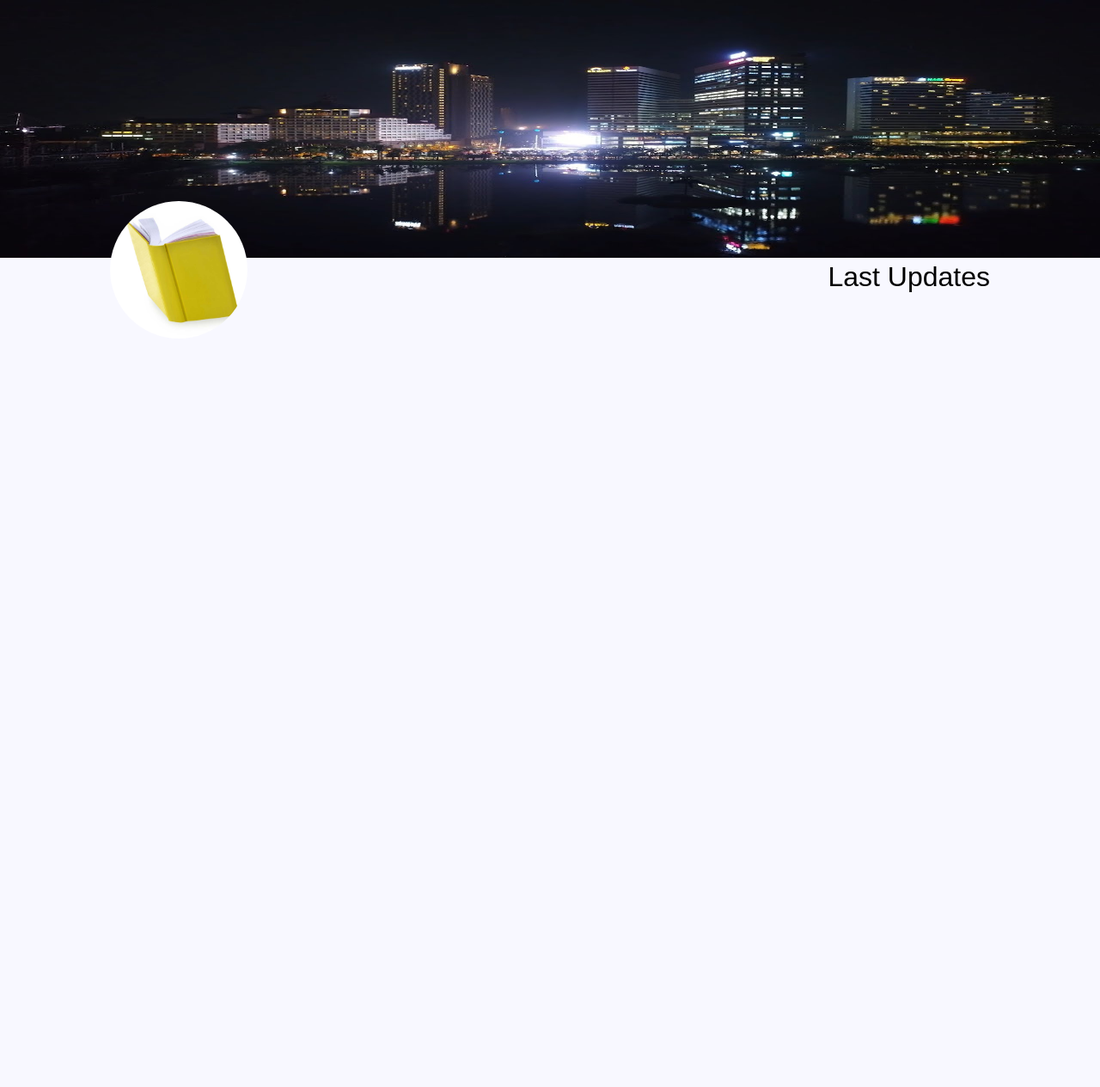
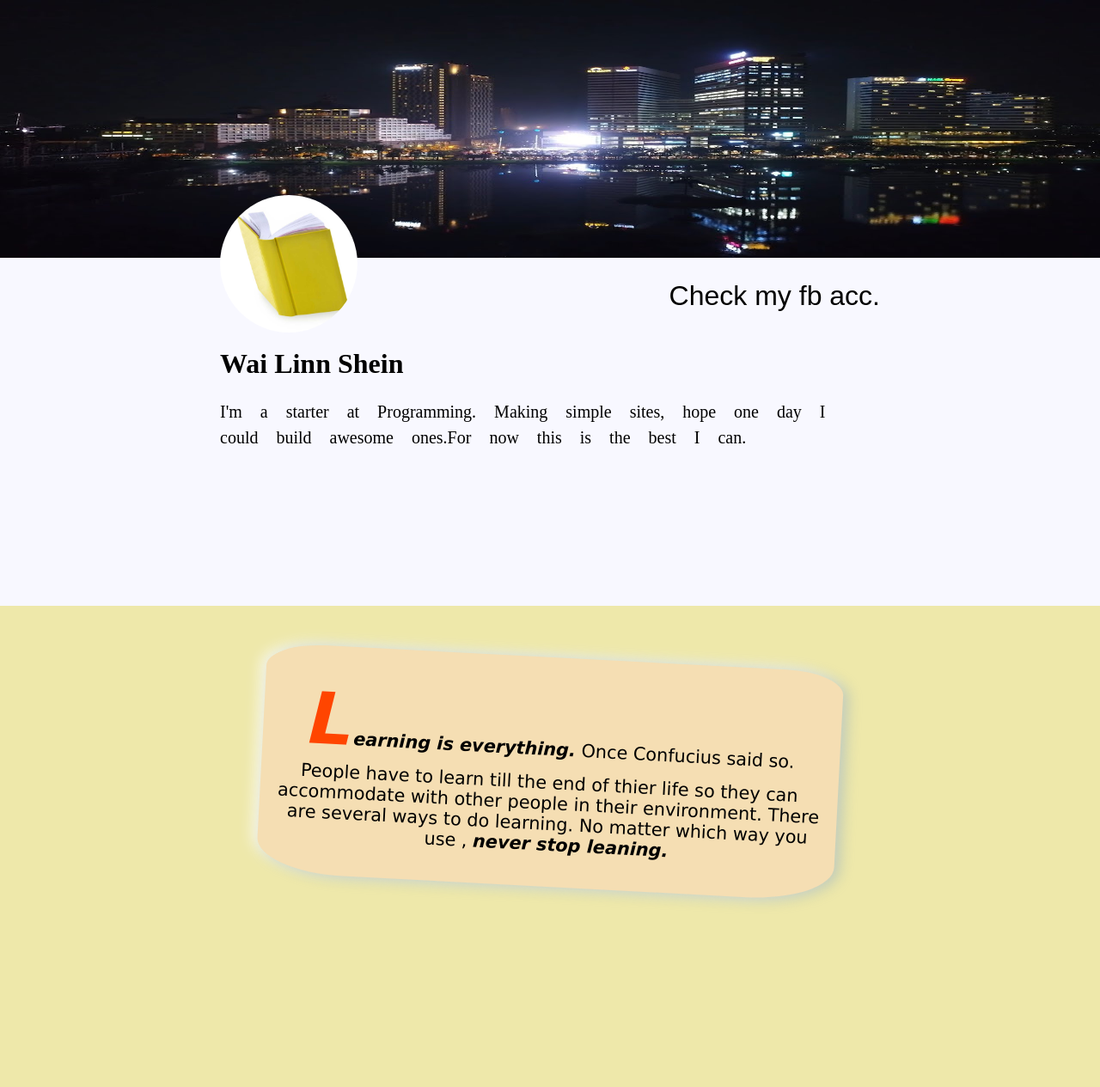
Before and after one commit to wailinshein/wailinshein.github.io, a plain HTML site: page index.html in a window 1280 px wide. Shown: the whole page at 86% size. Before the commit the page ends 800 px from the top, so only its background shows below. Drawn offline with Linux system fonts and the light colour scheme.

Commit message:
added mote features

```diff
--- a/index.html
+++ b/index.html
@@ -1,21 +1,40 @@
 <!DOCTYPE html>
 <html lang="en">
+
 <head>
     <meta charset="UTF-8">
     <meta name="viewport" content="width=device-width, initial-scale=1.0">
     <title>wailinnshein</title>
     <link href="styles.css" rel="stylesheet" />
 </head>
+
 <body>
 
     <div class="background">
         <img class="image-1" src="./pictures/maxresdefault.jpg" />
 
+        <div class="margin-wrapper">
             <div class="imgtexts">
                 <div class="pictuue"><img class="image-2" src="./pictures/book_181404689_1000.jpg" /></div>
-                   <div class="text"><a href="https://www.wailinnshein.com" class="text">Last Updates</a></div>
+                <div class="texts"><a href="https://www.facebook.com/wai.shein.319" class="text">Check my fb acc.</a></div>
+            </div>
+            <div class="about-container">
+                <h1>Wai Linn Shein</h1>
+                <p class="about-text">I'm a starter at Programming. Making simple sites, hope one day I could build
+                    awesome ones.For now this is the best I can.</p>
+                    <!-- <a href="www.facebook.com/agmyintmyatoo">Check my fb.</a> -->
+            </div>
+
+        </div>
+
+    </div>
+    <div class="lower-background">
+        <div class="tip-note">
+            <p quote><span class="bold">Learning is everything.</span> Once Confucius said so. People have to learn till the end of thier life so they can accommodate
+                 with other people in their environment. There are several ways to do learning. No matter which way you use , <span class="bold">never stop leaning.</span>
+            </p>
         </div>
     </div>
+</body>
 
-    </body>
 </html>
--- a/styles.css
+++ b/styles.css
@@ -1,8 +1,15 @@
+:root {
+    --ws-sm: 1rem;
+    --lh-md: 150%;
+}
+
+
 body {
     background-color: ghostwhite;
-    width: 100vw;
-    height: 100vh;
+    /* width: 100vw; */
+    /* height: 100vh; */
     margin: 0;
+    box-sizing: border-box;
 }
 
 
@@ -12,15 +19,16 @@ body {
     top: 0;
     width: 100%;
     height: 300px;
-
+    z-index: -1;
 }
 
 .imgtexts {
-    width: 80%;
-    height: 300px;
+
+    height: 80px;
     display: flex;
     justify-content: space-between;
-    margin: 0 auto;
+    align-items: center;
+
 }
 
 .image-2 {
@@ -28,18 +36,80 @@ body {
     height: 160px;
     border-radius: 50%;
     margin-top: -70px;
-    left: 0;
+
+    z-index: 999;
 }
 
 
-a {
+.text {
     font-size: 2rem;
-    font-family:Arial, Helvetica, sans-serif;
+    font-family: Arial, Helvetica, sans-serif;
     text-decoration: none;
     color: black;
+}
+
+.margin-wrapper {
+    width: 80%;
+    margin: 0 auto;
+}
+
+@media (min-width: 700px) {
+    .margin-wrapper {
+        width: 60%;
+    }
 }
 
 .text:hover {
     text-decoration: underline;
     color: orangered;
 }
+
+.about-container {
+
+    height: 300px;
+    /* margin-left: 300px; */
+}
+
+.about-text {
+    font-size: 1.25em;
+    word-spacing: var(--ws-sm);
+    line-height: var(--lh-md);
+}
+
+.lower-background {
+    background-color: palegoldenrod;
+    width: 100%;
+    height: 70vh;
+}
+
+.tip-note {
+    width: 50%;
+    height: fit-content;
+    margin: 0 auto;
+    position: relative;
+    top: 60px;
+    background-color: wheat;
+    border-radius: 10% 10% 15% 15%;
+    text-align: center;
+    display: flex;
+    align-items: center;
+    box-shadow: rgba(136, 165, 191, 0.48) 6px 2px 16px 0px, rgba(255, 255, 255, 0.8) -6px -2px 16px 0px;
+    transform: rotate(3deg);
+    padding: 1rem;
+}
+
+
+.tip-note > p {
+    font-size: 1.3em;
+    font-family: cursive;
+}
+
+.bold {
+    font-weight: bold;
+    font-style: italic;
+}
+
+.tip-note > p::first-letter {
+    font-size: 4em;
+    color: orangered;
+}
```
Lines whose indentation alone changed are shown as unchanged.
